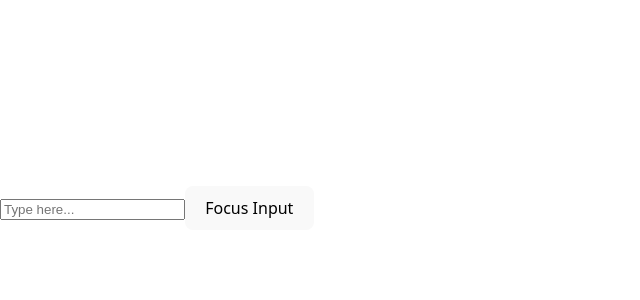
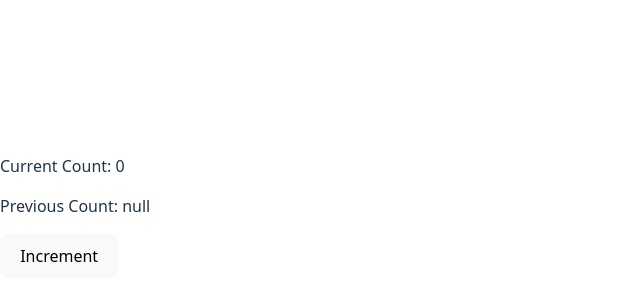
Before and after one commit to klxcoder/learn-use-ref, a React (Vite) app: page / in a window 1280 px wide. Shown: the part 192-492 px from the top of the page, without its empty margins (0-640 px from the left). Built offline with nearby package versions, Linux system fonts and the light colour scheme.

Commit message:
use useRef to track previous value

```diff
--- a/src/App.tsx
+++ b/src/App.tsx
@@ -1,18 +1,20 @@
-import { useRef } from 'react';
+import { useState, useRef, useEffect } from 'react';
 
-function App() {
-  const inputRef = useRef<HTMLInputElement>(null);
+function PreviousValueTracker() {
+  const [count, setCount] = useState(0);
+  const prevCountRef = useRef<number | null>(null);
 
-  const handleClick = () => {
-    inputRef.current?.focus();
-  };
+  useEffect(() => {
+    prevCountRef.current = count; // Store the current count as the previous one
+  }, [count]);
 
   return (
     <div>
-      <input ref={inputRef} type="text" placeholder="Type here..." />
-      <button onClick={handleClick}>Focus Input</button>
+      <p>Current Count: {count}</p>
+      <p>Previous Count: {prevCountRef.current === null ? 'null' : prevCountRef.current}</p>
+      <button onClick={() => setCount(count + 1)}>Increment</button>
     </div>
   );
 }
 
-export default App;
+export default PreviousValueTracker;
```
